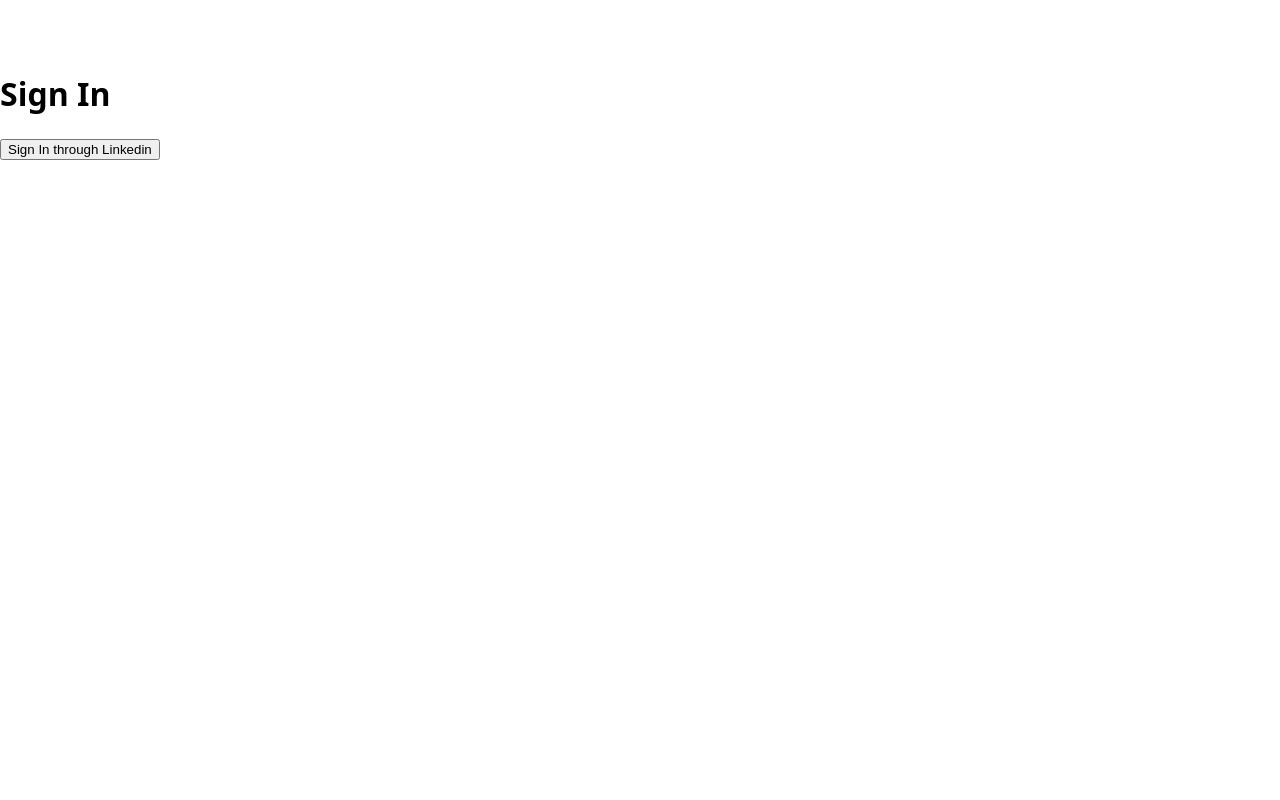
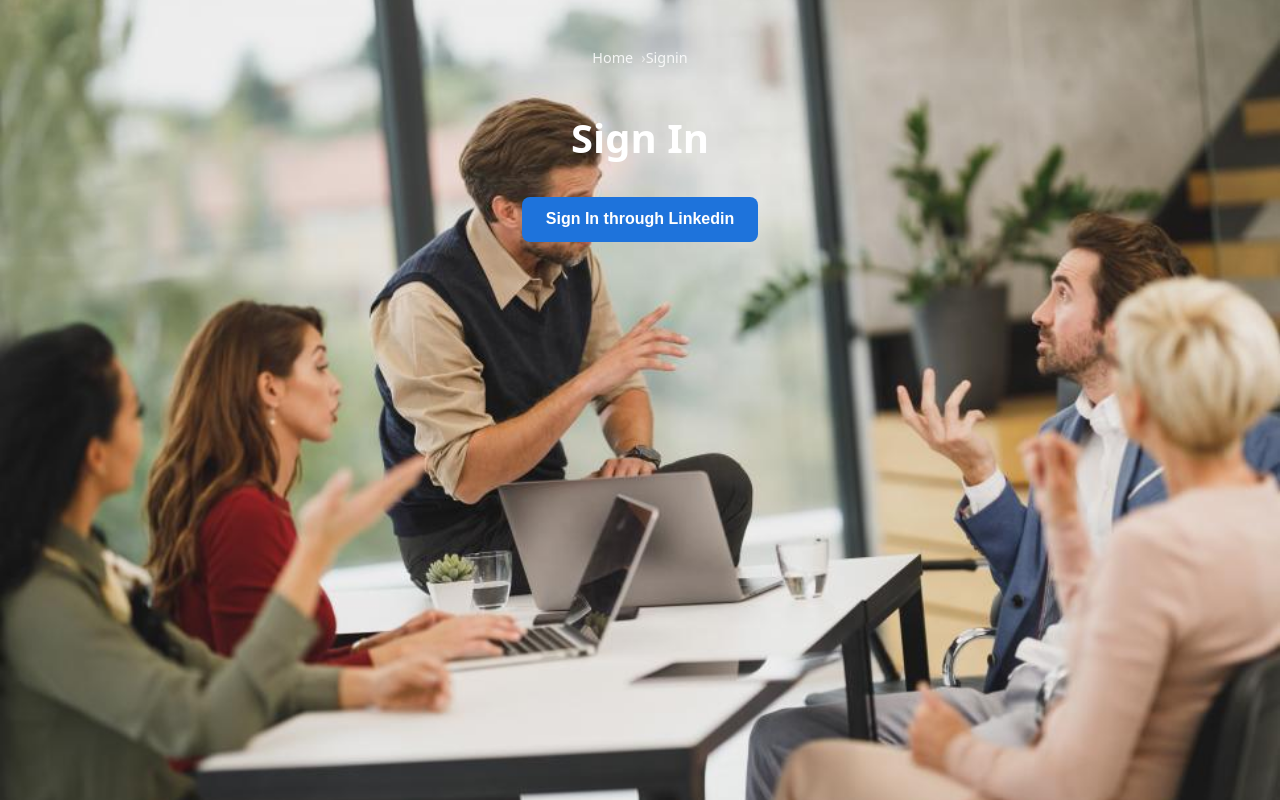
Before and after one commit to GustavoBelaunde2004/colorstackwinterhack2025-ReallyConnect, a React (Vite) app in the folder frontend/: page /signin in a window 1280 px wide. Built offline with nearby package versions, Linux system fonts and the light colour scheme.

Commit message:
functioning nav and post sign in pages

```diff
--- a/frontend/src/App.css
+++ b/frontend/src/App.css
@@ -1,4 +1,4 @@
-/* ---------- GLOBAL RESET (REQUIRED) ---------- */
+/* ---------- GLOBAL RESET ---------- */
 *,
 *::before,
 *::after {
@@ -21,8 +21,8 @@ body {
   min-height: 100dvh;
 
   background-image:
-    linear-gradient(rgba(137, 187, 213, 0.7),
-      rgba(137, 187, 213, 0.7)),
+    linear-gradient(rgba(137, 187, 213, 0.5),
+      rgba(137, 187, 213, 0.5)),
     url("./assets/landing.jpeg");
 
   background-size: cover;
@@ -32,9 +32,8 @@ body {
   overflow: hidden;
 }
 
-
 /* ---------- NAVBAR DESKTOP ---------- */
-nav {
+.landing-nav {
   display: flex;
   align-items: center;
   justify-content: space-between;
@@ -42,7 +41,7 @@ nav {
   padding: 1rem 1.5rem;
 }
 
-nav img {
+.landing-nav img {
   height: 48px;
   width: auto;
 }
@@ -69,7 +68,6 @@ nav img {
 }
 
 /* ---------- BREADCRUMB ---------- */
-
 .breadcrumb {
   display: flex;
   align-items: center;
@@ -94,9 +92,37 @@ nav img {
   opacity: 0.6;
 }
 
+/* ---------- SIGN IN PAGE ---------- */
+.sign-in-page {
+  background-image: url("./assets/landing.jpeg");
+  background-size: cover;
+  background-position: center;
+  background-repeat: no-repeat;
+  min-height: 100vh;
+  padding: 2rem 1.5rem;
+  display: flex;
+  flex-direction: column;
+  align-items: center;
+  color: #fff;
+}
 
-/* ---------- HOME CONTENT ---------- */
+.sign-in-page h1 {
+  font-size: 2.5rem;
+  margin-bottom: 2rem;
+}
 
+.sign-in-page button {
+  padding: 0.85rem 1.5rem;
+  font-size: 1rem;
+  font-weight: 600;
+  color: #ffffff;
+  background-color: #1e73db;
+  border: none;
+  border-radius: 8px;
+  cursor: pointer;
+}
+
+/* ---------- HOME ---------- */
 .home {
   display: flex;
   flex-direction: column;
@@ -111,17 +137,16 @@ nav img {
   text-shadow: 2px 2px 4px rgba(0, 0, 0, 0.5);
 }
 
-
+/* ---------- MOBILE TOP NAV ONLY ---------- */
 /* ---------- MOBILE (PHONES) ---------- */
 @media (max-width: 480px) {
-
-  nav {
+  .landing-nav {
     flex-direction: column;
     align-items: center;
     padding: 2rem 1rem 1rem;
   }
 
-  nav img {
+  .landing-nav img {
     height: 90px;
     margin-top: 1rem;
     margin-bottom: 1.25rem;
@@ -164,14 +189,11 @@ nav img {
     font-size: 4.5rem;
     margin-top: 1rem;
   }
-
 }
 
 /* ---------- SMALL PHONES (iPhone SE) ---------- */
-
 @media (max-width: 375px) {
-
-  nav img {
+  .landing-nav img {
     height: 70px;
     margin: 0 auto;
   }
@@ -189,9 +211,7 @@ nav img {
 }
 
 
-
-/* ---------- Signup page ---------- */
-
+/* ---------- SIGNUP ROLE PAGE ---------- */
 .role-page {
   min-height: 100vh;
   padding: 2rem 1.5rem;
@@ -221,18 +241,7 @@ nav img {
   height: auto;
 }
 
-/* Make cards clickable */
-.role-card-container>* {
-  cursor: pointer;
-  transition: transform 0.25s ease, box-shadow 0.25s ease;
-}
-
-.role-card-container>*:hover {
-  transform: translateY(-6px);
-  box-shadow: 0 12px 30px rgba(0, 0, 0, 0.35);
-}
-
-/* ---------- MOBILE ---------- */
+/* ---------- MOBILE ROLE CARDS ---------- */
 @media (max-width: 600px) {
   .role-card-container {
     flex-direction: column;
@@ -242,13 +251,13 @@ nav img {
   .role-card-container img {
     max-width: 70%;
   }
+
   .role-title {
     font-size: 2rem;
   }
 }
 
-/* ---------- MOBILE NAV ---------- */
-
+/* ---------- MOBILE NAV (INSTAGRAM STYLE) ---------- */
 .mobile-nav {
   position: fixed;
   bottom: 0;
@@ -256,16 +265,23 @@ nav img {
   width: 100%;
 
   display: flex;
+  flex-wrap: nowrap;
   justify-content: space-around;
   align-items: center;
 
-  padding: 0.6rem 0;
-  background: rgba(0, 0, 0, 0.85);
+  padding: 0.5rem 0;
+  background: rgba(0, 0, 0, 0.9);
   backdrop-filter: blur(10px);
   z-index: 999;
+
+  max-width: 100vw;
+  overflow: hidden;
 }
 
 .nav-item {
+  flex: 1;
+  min-width: 0;
+
   display: flex;
   flex-direction: column;
   align-items: center;
@@ -273,20 +289,46 @@ nav img {
 
   color: #fff;
   text-decoration: none;
-  font-size: 0.75rem;
+  font-size: 0.7rem;
+  white-space: nowrap;
+  text-align: center;
 }
 
 .nav-item svg {
-  font-size: 1.3rem;
+  font-size: 1.25rem;
+}
+
+.nav-item span {
+  line-height: 1;
 }
 
 .nav-item.active {
   color: #61d86b;
 }
 
+/* ---------- SMALL SCREENS ---------- */
+@media (max-width: 480px) {
+  .mobile-nav {
+    padding: 0.35rem 0;
+  }
+
+  .nav-item svg {
+    font-size: 3rem;
+  }
+
+  .nav-item span {
+    font-size: 1.5rem;
+  }
+}
+
+/* ---------- ULTRA SMALL ---------- */
+@media (max-width: 360px) {
+  .nav-item span {
+    display: none;
+  }
+}
 
 /* ---------- PROFILE CARD ---------- */
-
 .profile-card {
   position: relative;
   width: 100%;
@@ -312,20 +354,7 @@ nav img {
   color: #fff;
 }
 
-.profile-overlay h3 {
-  margin: 0;
-  font-size: 1.3rem;
-}
-
-.profile-overlay p {
-  margin-top: 0.25rem;
-  font-size: 0.9rem;
-  opacity: 0.9;
-}
-
-
 /* ---------- MATCHES PAGE ---------- */
-
 .matches-page {
   padding: 1.5rem;
   padding-bottom: 90px;
--- a/frontend/src/components/MobileNav.jsx
+++ b/frontend/src/components/MobileNav.jsx
@@ -7,16 +7,14 @@ import Breadcrumb from "./BreadCrumb";
 const MobileNav = () => {
   return (
     <nav className="mobile-nav">
+      <NavLink to="/app/matches" className="nav-item">
+        <FaComments />
+        <span>Matches</span>
+      </NavLink>
       <NavLink to="/app/home" className="nav-item">
         <FaHome />
         <span>Home</span>
       </NavLink>
-
-      <NavLink to="/app/matches" className="nav-item">
-        <FaComments />
-        <span>Matches</span>
-      </NavLink>
-
       <NavLink to="/app/profile" className="nav-item">
         <FaUser />
         <span>Profile</span>
--- a/frontend/src/components/Nav.jsx
+++ b/frontend/src/components/Nav.jsx
@@ -3,7 +3,7 @@ import logo from "../assets/logo.png";
 
 const Nav = () => {
   return (
-    <nav>
+    <nav className="landing-nav">
       <a href="/">
         <img src={logo} alt="Logo" className="nav-logo" />
       </a>
@@ -17,12 +17,6 @@ const Nav = () => {
         <li>
           <a href="/signup">Sign Up</a>
         </li>
-        <li>
-          <a href="/about">About</a>
-        </li>
-        <li>
-          <a href="/contact">Contact</a>
-        </li>
       </ul>
     </nav>
   );
--- a/frontend/src/pages/Profile.jsx
+++ b/frontend/src/pages/Profile.jsx
@@ -1,12 +1,27 @@
+import { useNavigate } from "react-router-dom";
+import MobileNav from "../components/MobileNav";
 import "../App.css";
-import MobileNav from "../components/MobileNav";
 
 const Profile = () => {
+  const navigate = useNavigate();
+
+  const handleSignOut = () => {
+    // Optional: clear auth/session data
+    localStorage.clear();
+
+    navigate("/"); // back to landing or /signin
+  };
+
   return (
-    <>
+    <div className="profile-page">
+      <h1>Your Profile</h1>
+
+      <button className="signout-btn" onClick={handleSignOut}>
+        Sign Out
+      </button>
+
       <MobileNav />
-      <h1>Profile Page (Coming Soon)</h1>
-    </>
+    </div>
   );
 };
 
--- a/frontend/src/pages/SignIn.jsx
+++ b/frontend/src/pages/SignIn.jsx
@@ -12,7 +12,7 @@ const SignIn = () => {
   };
 
   return (
-    <div>
+    <div className="sign-in-page">
       <Breadcrumb />
       <h1>Sign In</h1>
       <button onClick={handleSignIn}>Sign In through Linkedin</button>
```
